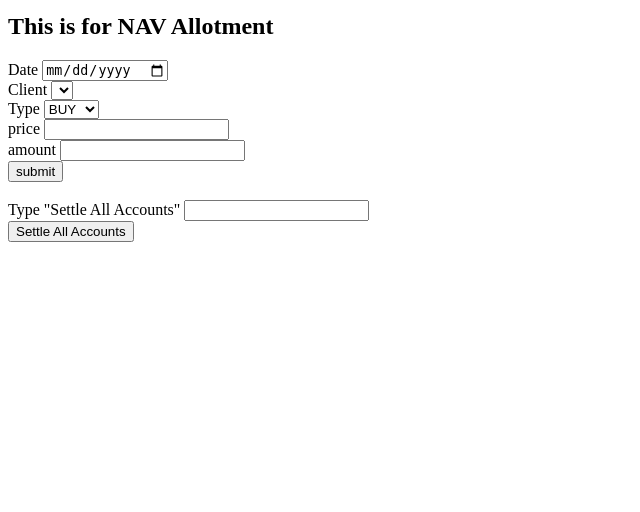
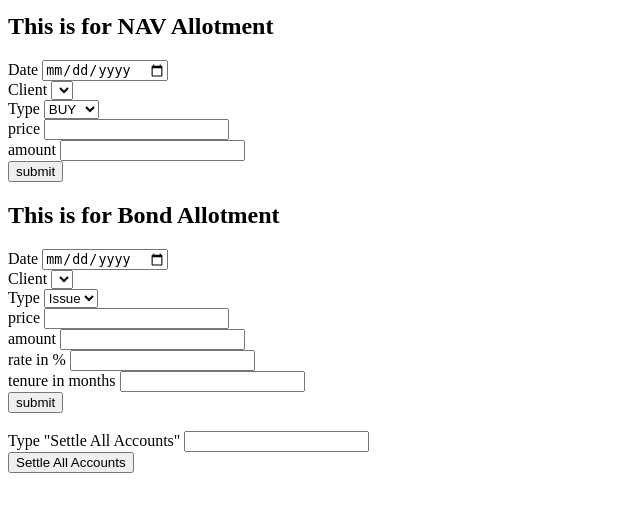
Before and after one commit to arinzingade/FundManagement, a Flask app: page /panel/clientUpdate in a window 1280 px wide. Shown: the part 215-727 px from the top of the page, without its empty margins (0-640 px from the left). Run offline with Flask 3, Linux system fonts and the light colour scheme; a database or web service that is not in the repository returns one stand-in record (values such as "Sample title"); lists and menus that the app fills with data are empty.

Commit message:
bond-data

```diff
--- a/app.py
+++ b/app.py
@@ -31,6 +31,7 @@ fund_info = db['fund']
 transaction_info = db['transactions']
 nav_info = db['nav']
 settle_info = db['settle']
+bond_info = db['bonds']
 
 existing_doc = office_collection.find_one({'username': 'eagles007'})
 if existing_doc is None:
@@ -234,11 +235,25 @@ def client_update():
         rate = bondForm.rate.data
         tenure = bondForm.tenure.data
 
+        try:
+            bond_info.insert_one({
+                'client': client,
+                'date': date,
+                'type': type,
+                'price': price,
+                'qty': shares,
+                'amount': round(amount,2),
+                'rate':rate,
+                'tenure': tenure
+            })
 
+            flash("Transaction Information added successfully!", 'success')
+        except Exception as e:
+            flash(f"Error inserting data into MongoDB: {e}", 'error')
 
 
     return render_template('clientUpdate.html', transForm=transForm, navform = navform,
-                           settleForm = setForm, bondForm = BondForm)
+                           settleForm = setForm, bondForm = bondForm)
 
 # Dashboard
 @appFlask.route('/dashboard')
--- a/templates/clientUpdate.html
+++ b/templates/clientUpdate.html
@@ -27,6 +27,19 @@
       <div>{{ navform.price.label }} {{ navform.price() }}</div>
       <div>{{ navform.amount.label }} {{ navform.amount() }}</div>
       <div>{{ navform.submit }}</div>
+    </form>
+
+    <h2>This is for Bond Allotment</h2>
+    <form method="POST" onsubmit="return preventSubmit()">
+      {{ bondForm.hidden_tag() }}
+      <div>{{ bondForm.date.label }} {{ bondForm.date()}}</div>
+      <div>{{ bondForm.client.label }} {{ bondForm.client()}}</div>
+      <div>{{ bondForm.type.label }} {{ bondForm.type() }}</div>
+      <div>{{ bondForm.price.label }} {{ bondForm.price() }}</div>
+      <div>{{ bondForm.amount.label }} {{ bondForm.amount() }}</div>
+      <div>{{ bondForm.rate.label }} {{ bondForm.rate() }}</div>
+      <div>{{ bondForm.tenure.label }} {{ bondForm.tenure() }}</div>
+      <div>{{ bondForm.submit }}</div>
     </form>
 
     <br />
```
